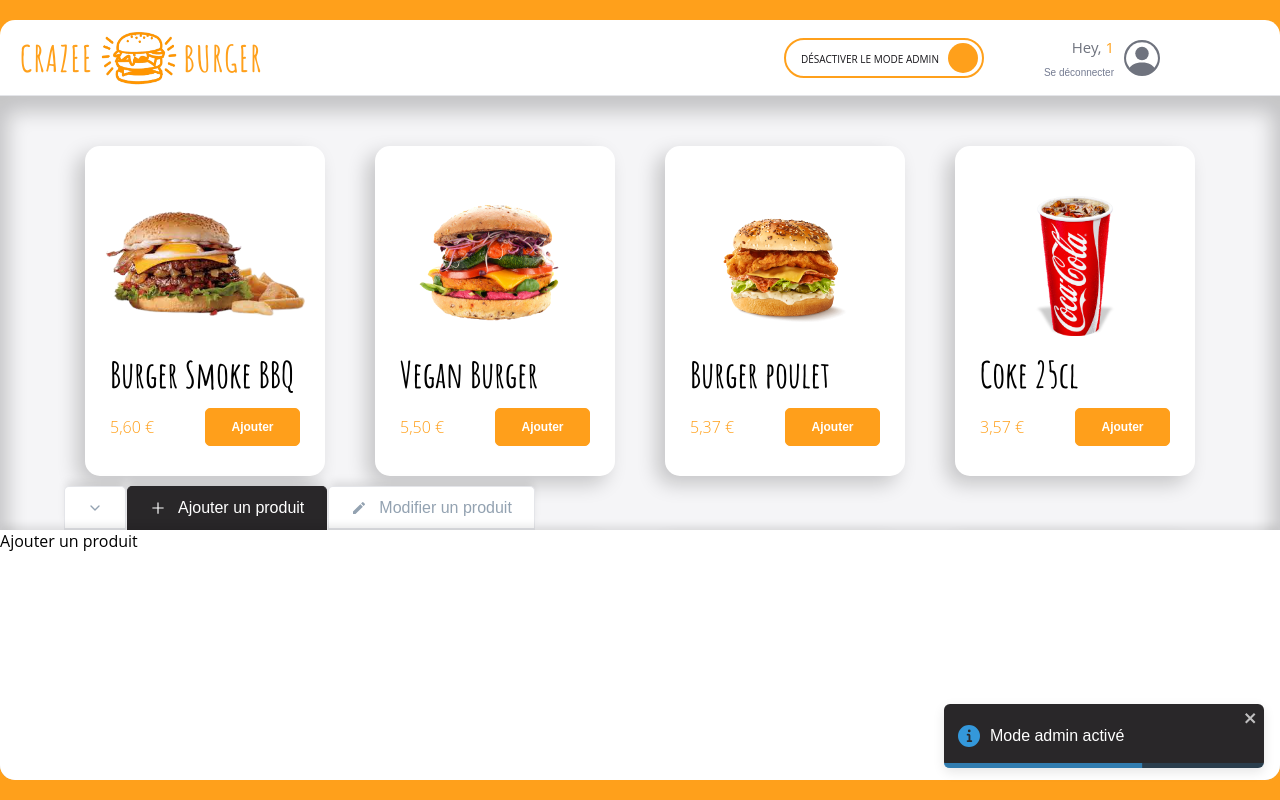
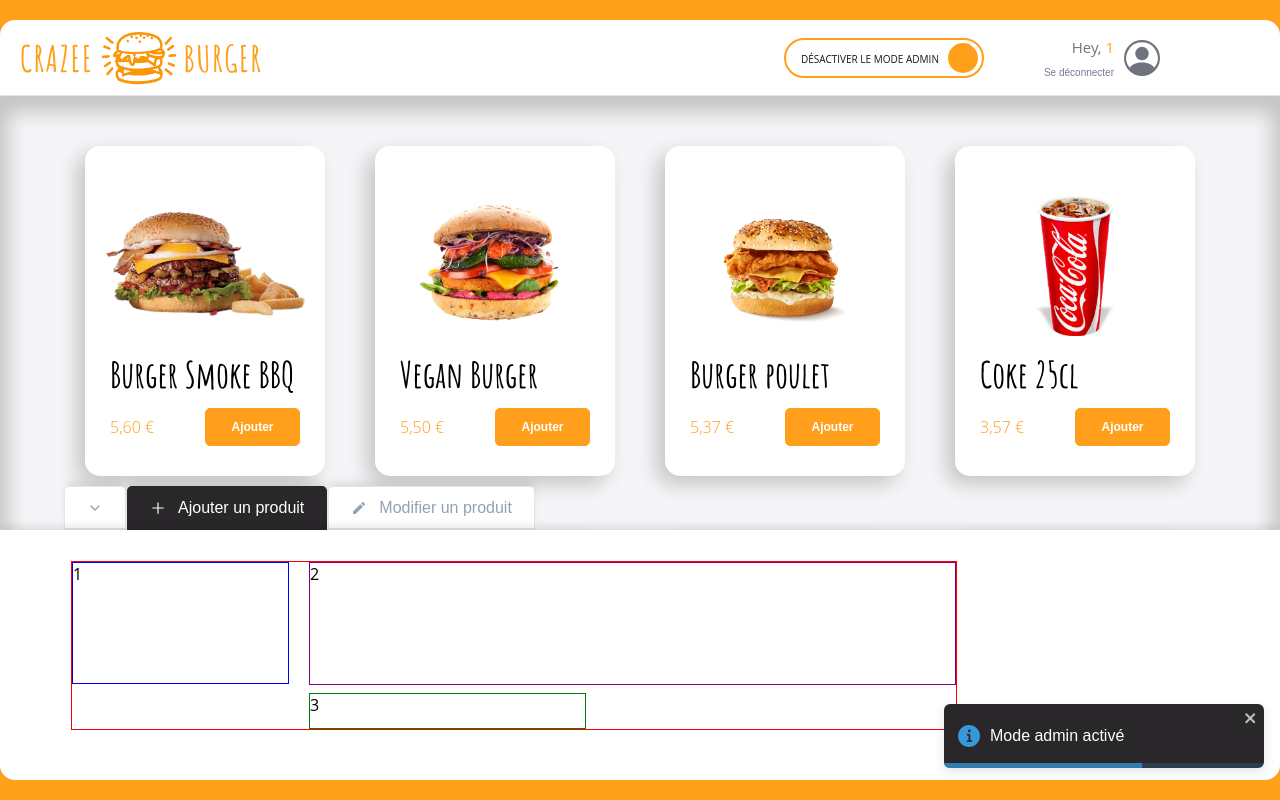
Before and after one commit to canc3llo/crazee-burger, a React (Vite) app: page /order/1 in a window 1280 px wide. Both pictures are taken after a click on the label 883 px from the left and 57 px from the top of the page. Built offline with nearby package versions, Linux system fonts and the light colour scheme; grey boxes are pictures that could not be loaded.

Commit message:
🚧 F08: ADMIN > AddProduct > Grid template

```diff
--- /dev/null
+++ b/src/components/pages/order/Main/Admin/AddProduct.jsx
@@ -0,0 +1,45 @@
+import styled from "styled-components"
+
+export default function AddProduct() {
+	return (
+		<AddProductStyled>
+			<div className="img-container">
+				1
+			</div>
+      <div className="info-product">
+				2
+			</div>
+      <div className="btn">
+				3
+			</div>
+		</AddProductStyled>
+	)
+}
+
+const AddProductStyled = styled.div`
+	border : 1px solid red;
+	display: grid;
+	grid-template-columns: repeat(2, auto);
+	gap: 0 20px;
+	width: fit-content;
+
+	.img-container{
+		width: 215px;
+		height: 120px;
+		border : 1px solid blue;
+	}
+
+	.info-product{
+		width: 645px;
+		height: 121px;
+		border : 1px solid purple;
+	}
+
+	.btn{
+		width: 275px;
+		height: 34px;
+		border : 1px solid green;
+		grid-column: 2;
+		margin-top: 8px;
+	}
+`
--- a/src/components/pages/order/Main/Admin/AdminPanel.jsx
+++ b/src/components/pages/order/Main/Admin/AdminPanel.jsx
@@ -3,6 +3,7 @@
 import { useContext } from "react"
 import OrderContext from "../../../../../context/OrderContext"
 import { getTabsConfig, getTabSelected } from "./getTabsConfig"
+import AddProduct from "./AddProduct"
 
 export default function AdminPanel() {
 	const { currentTabSelected } = useContext(OrderContext)
@@ -12,7 +13,8 @@
 
 	return (
 		<AdminPanelStyled>
-			{tabSelected && tabSelected.label}
+			{/* {tabSelected && tabSelected.label} */}
+			<AddProduct/>
 		</AdminPanelStyled>
 	)
 }
@@ -25,4 +27,6 @@
 	background-color: ${theme.colors.white};
 	box-shadow: ${theme.shadows.subtle};
 	display: block;
+	padding-left: 71px;
+	padding-top: 31px;
 `
```
Also changed, not shown: src/assets/img/coming-soon.png (added).
